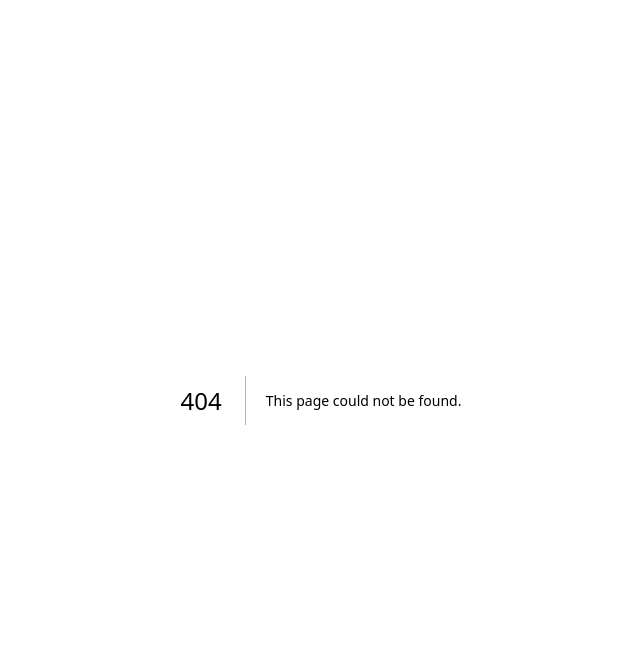
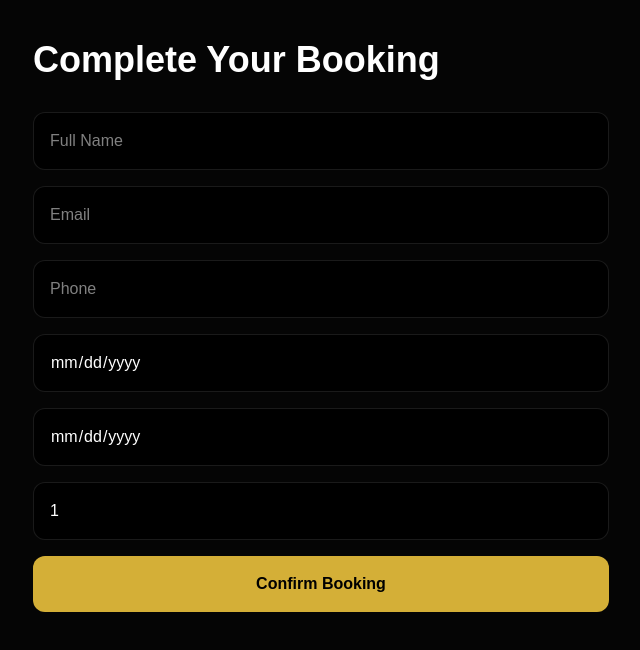
Before and after one commit to Elorm360/kwanpay-web, a Next.js app: page /booking/1 in a window 1280 px wide. Before the commit this address had no page. Shown: the top 650 px of the page, without its empty margins (319-959 px from the left). Built offline with nearby package versions, Linux system fonts and the light colour scheme.

Commit message:
Implement booking page with form submission

```diff
--- /dev/null
+++ b/app/booking/[id]/page.tsx
@@ -0,0 +1,113 @@
+"use client";
+
+import { useState } from "react";
+
+export default function BookingPage({
+  params,
+}: {
+  params: { id: string };
+}) {
+  const [fullName, setFullName] = useState("");
+  const [email, setEmail] = useState("");
+  const [phone, setPhone] = useState("");
+  const [checkIn, setCheckIn] = useState("");
+  const [checkOut, setCheckOut] = useState("");
+  const [guests, setGuests] = useState(1);
+
+  async function handleSubmit(e: any) {
+    e.preventDefault();
+
+    const response = await fetch("/api/bookings", {
+      method: "POST",
+      headers: {
+        "Content-Type": "application/json",
+      },
+      body: JSON.stringify({
+        listing_id: params.id,
+        full_name: fullName,
+        email,
+        phone,
+        check_in: checkIn,
+        check_out: checkOut,
+        guests,
+      }),
+    });
+
+    const result = await response.json();
+
+    if (result.success) {
+      alert("Booking submitted successfully!");
+    } else {
+      alert("Booking failed");
+    }
+  }
+
+  return (
+    <main className="min-h-screen bg-[#050505] text-white p-10">
+      <div className="max-w-xl mx-auto">
+
+        <h1 className="text-4xl font-bold mb-8">
+          Complete Your Booking
+        </h1>
+
+        <form
+          onSubmit={handleSubmit}
+          className="space-y-4"
+        >
+          <input
+            type="text"
+            placeholder="Full Name"
+            value={fullName}
+            onChange={(e) => setFullName(e.target.value)}
+            className="w-full p-4 bg-black border border-white/10 rounded-xl"
+          />
+
+          <input
+            type="email"
+            placeholder="Email"
+            value={email}
+            onChange={(e) => setEmail(e.target.value)}
+            className="w-full p-4 bg-black border border-white/10 rounded-xl"
+          />
+
+          <input
+            type="text"
+            placeholder="Phone"
+            value={phone}
+            onChange={(e) => setPhone(e.target.value)}
+            className="w-full p-4 bg-black border border-white/10 rounded-xl"
+          />
+
+          <input
+            type="date"
+            value={checkIn}
+            onChange={(e) => setCheckIn(e.target.value)}
+            className="w-full p-4 bg-black border border-white/10 rounded-xl"
+          />
+
+          <input
+            type="date"
+            value={checkOut}
+            onChange={(e) => setCheckOut(e.target.value)}
+            className="w-full p-4 bg-black border border-white/10 rounded-xl"
+          />
+
+          <input
+            type="number"
+            value={guests}
+            onChange={(e) => setGuests(Number(e.target.value))}
+            className="w-full p-4 bg-black border border-white/10 rounded-xl"
+          />
+
+          <button
+            type="submit"
+            className="w-full p-4 bg-[#D4AF37] text-black rounded-xl font-bold"
+          >
+            Confirm Booking
+          </button>
+        </form>
+
+      </div>
+    </main>
+  );
+}
```
